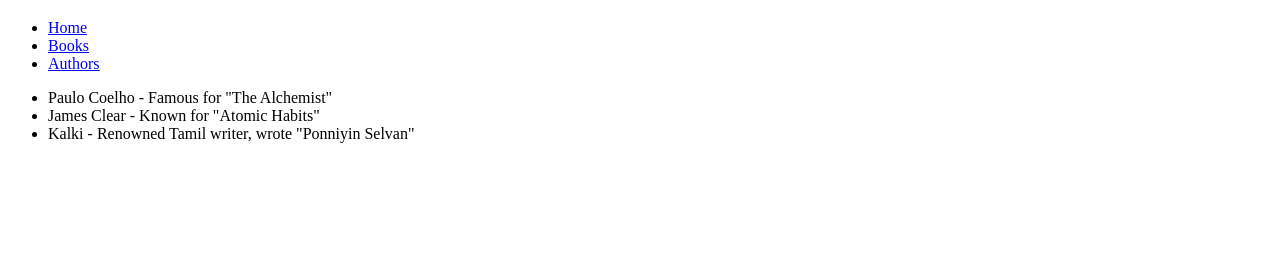
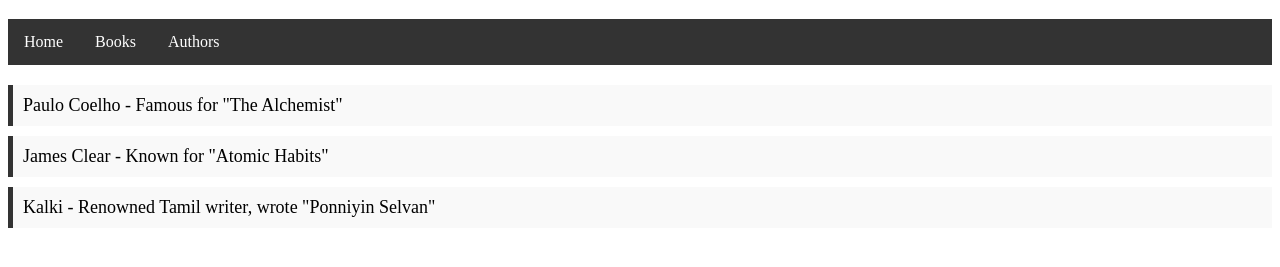
Before and after one commit to thambz/book-info, a plain HTML site: page author.html in a window 1280 px wide. Shown: the part 61-328 px from the top of the page. Drawn offline with Linux system fonts and the light colour scheme.

Commit message:
add css to author

```diff
--- a/author.html
+++ b/author.html
@@ -2,6 +2,41 @@
 <html>
 <head>
   <title>Authors</title>
+  <style>
+    nav ul {
+      list-style-type: none;
+      padding: 0;
+      margin: 0;
+      background-color: #333;
+      overflow: hidden;
+    }
+    nav li {
+      float: left;
+    }
+    nav li a {
+      display: block;
+      color: white;
+      text-align: center;
+      padding: 14px 16px;
+      text-decoration: none;
+    }
+    nav li a:hover {
+      background-color: #111;
+    }
+
+    ul.authors {
+      list-style-type: none;
+      padding: 0;
+      margin-top: 20px;
+    }
+    ul.authors li {
+      background-color: #f9f9f9;
+      margin-bottom: 10px;
+      padding: 10px;
+      border-left: 5px solid #333;
+      font-size: 18px;
+    }
+  </style>
 </head>
 <body>
   <h1>Authors</h1>
@@ -14,10 +49,11 @@
     </ul>
   </nav>
 
-  <ul>
+  <ul class="authors">
     <li>Paulo Coelho - Famous for "The Alchemist"</li>
     <li>James Clear - Known for "Atomic Habits"</li>
     <li>Kalki - Renowned Tamil writer, wrote "Ponniyin Selvan"</li>
   </ul>
+
 </body>
 </html>
```
